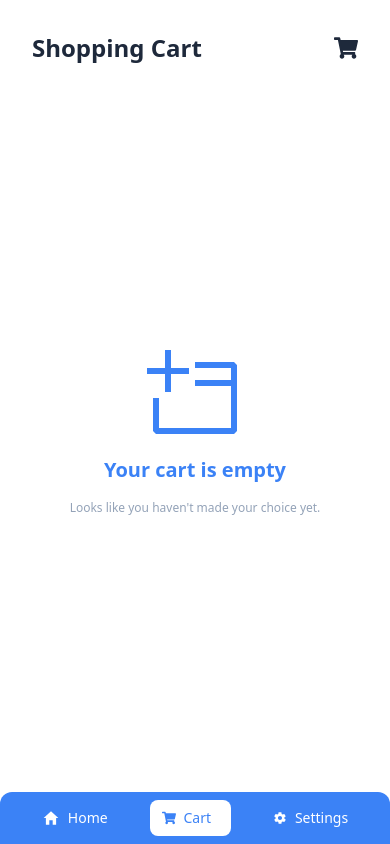
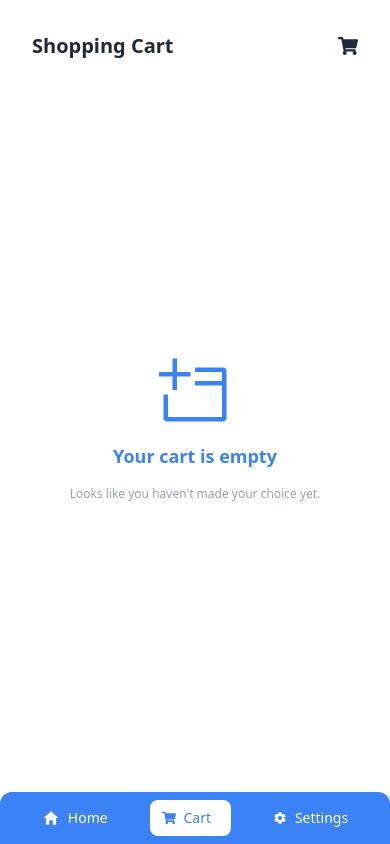
Before and after one commit to dannni-Op/shopping-cart, a React app: page /carts in a window 390 px wide. Built offline with nearby package versions, Linux system fonts and the light colour scheme; the HTML template or start-up script is replaced by a standard one.

Commit message:
feat: update cart font size

```diff
--- a/src/components/cartItem.jsx
+++ b/src/components/cartItem.jsx
@@ -26,14 +26,14 @@ export function CartItem({ data }) {
           <div className="w-1/3 bg-red-200 max-w-[100px]">
             <img className="w-full" src={data.picture} alt="" />
           </div>
-          <div className="text-base sm:text-lg">
+          <div className="text-sm md:text-base lg:text-lg">
             <h1>{data.name}</h1>
             <p>${data.price}</p>
           </div>
         </div>
         <div className="flex flex-col justify-between gap-8 lg:gap-20 basis-2/3">
           <button
-            className="self-end w-fit leading-none text-xl sm:text-2xl"
+            className="self-end w-fit leading-none text-base md:text-lg lg:text-xl"
             onClick={() => {
               data.quantity = 0;
               reduceValue(data);
@@ -44,7 +44,7 @@ export function CartItem({ data }) {
           </button>
           <div className="flex justify-end">
             <button
-              className="border px-2 text-xl sm:text-2xl rounded-l-lg"
+              className="border px-2 text-base md:text-lg lg:text-xl rounded-l-lg"
               onClick={(e) => {
                 reduceValue(data);
                 if (data.quantity === 1) notifyRemovedFromCart(data);
@@ -54,7 +54,7 @@ export function CartItem({ data }) {
               -
             </button>
             <input
-              className="w-4/12 md:w-2/12 border text-base sm:text-xl text-center"
+              className="w-4/12 md:w-2/12 border text-base md:text-lg lg:text-xl text-center"
               type="text"
               defaultValue={data.quantity}
               onChange={(e) => {
@@ -68,7 +68,7 @@ export function CartItem({ data }) {
               }}
             />
             <button
-              className="border px-2 text-xl sm:text-2xl rounded-r-lg"
+              className="border px-2 text-base md:text-lg lg:text-xl rounded-r-lg"
               onClick={(e) => {
                 addValue(data);
                 e.target.parentNode.childNodes[1].value = data.quantity + 1;
--- a/src/pages/cart.jsx
+++ b/src/pages/cart.jsx
@@ -28,8 +28,10 @@ export function Cart() {
       >
         <section className="w-full h-screen px-8 pt-8 text-slate-800 pb-20 md:pb-24 lg:pb-8 lg:ps-32 flex justify-between flex-col gap-8">
           <div className="flex items-center justify-between">
-            <h1 className="font-bold text-2xl sm:text-3xl">Shopping Cart</h1>
-            <FaShoppingCart className="text-2xl sm:text-3xl" />
+            <h1 className="font-bold text-xl md:text-2xl lg:text-3xl">
+              Shopping Cart
+            </h1>
+            <FaShoppingCart className="text-xl md:text-2xl lg:text-3xl" />
           </div>
           {cartItems.length > 0 ? (
             <div className="h-3/4 w-full overflow-auto">
@@ -41,26 +43,26 @@ export function Cart() {
             </div>
           ) : (
             <section className="flex flex-col items-center gap-4 h-full justify-center">
-              <VscEmptyWindow className="text-8xl sm:text-9xl text-blue-500" />
-              <h2 className="text-blue-500 font-extrabold text-xl sm:text-3xl md:text-4xl">
+              <VscEmptyWindow className="text-7xl md:text-8xl lg:text-9xl text-blue-500" />
+              <h2 className="text-lg md:text-xl xl:text-2xl text-blue-500 font-extrabold">
                 Your cart is empty
               </h2>
-              <p className="text-slate-400 font-medium text-xs sm:text-base md:text-md ">
+              <p className="text-xs md:text-sm lg:text-base xl:text-md text-slate-400 font-medium">
                 Looks like you haven't made your choice yet.
               </p>
             </section>
           )}
           {cartItems.length > 0 && (
             <div>
-              <div className="flex justify-between text-base sm:text-lg font-medium text-gray-900">
+              <div className="flex justify-between text-sm md:text-base lg:text-lg font-medium text-gray-900">
                 <p>Subtotal</p>
                 <p>{cartItems.length > 0 && "$" + total}</p>
               </div>
-              <p className="mt-0.5 text-sm sm:text-lg text-gray-500">
+              <p className="mt-0.5 text-sm md:text-base lg:text-lg text-gray-500">
                 Shipping and calculated at checkout.
               </p>
               <div className="mt-6">
-                <button className="text-base sm:text-lg w-full flex items-center justify-center rounded-md border border-transparent bg-blue-500 px-6 py-3 text-base font-bold text-white shadow-sm hover:bg-blue-600">
+                <button className="text-sm md:text-base lg:text-lg w-full flex items-center justify-center rounded-md border border-transparent bg-blue-500 px-6 py-3 text-base font-bold text-white shadow-sm hover:bg-blue-600">
                   Checkout
                 </button>
               </div>
```
